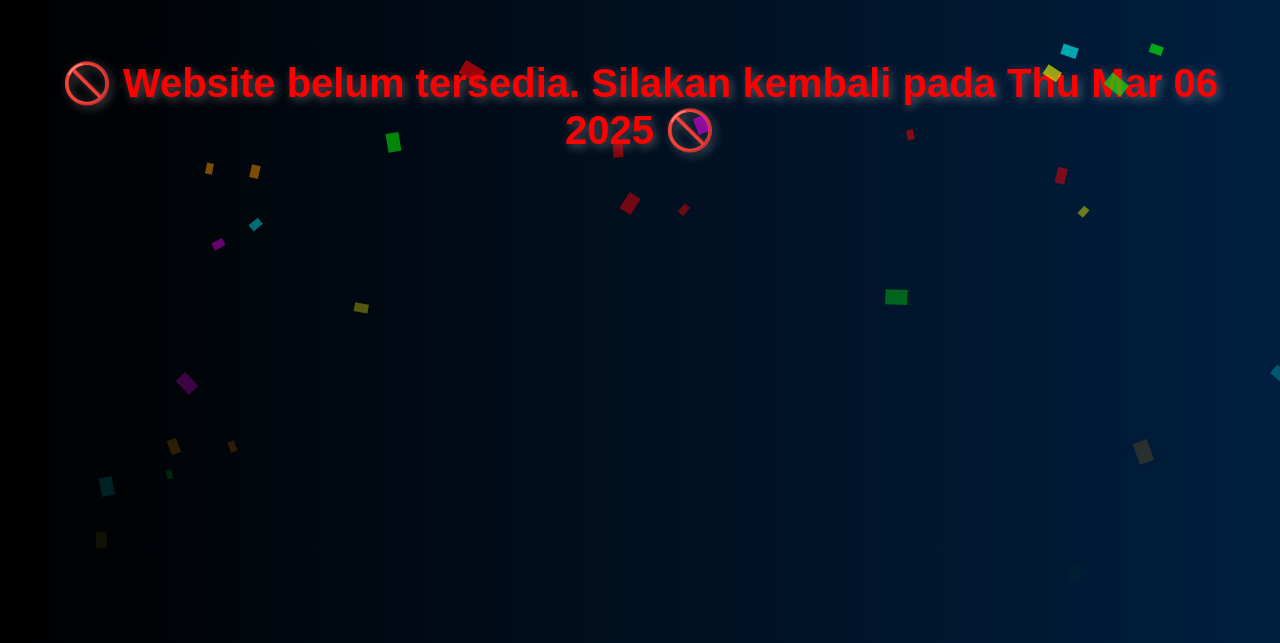
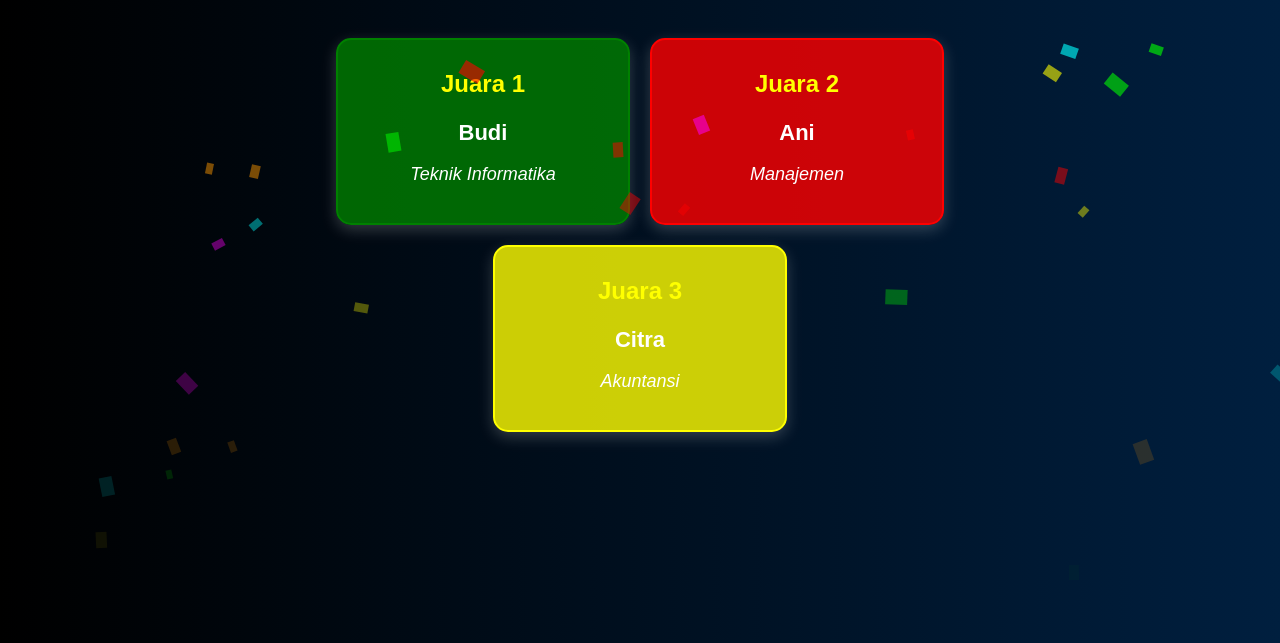
Before and after one commit to kuiz-ops/kuiserpeel, a plain HTML site: page index.html in a window 1280 px wide. Shown: the part 213-856 px from the top of the page. Drawn offline with Linux system fonts and the light colour scheme.

Commit message:
Update index.html
tanggal

```diff
--- a/index.html
+++ b/index.html
@@ -22,12 +22,12 @@
 
 
         <div class="winner-box second">
-            <h2>Juara 2</h2>
+            <h2>Juara 1</h2>
             <p class="name">Budi</p>
             <p class="major">Teknik Informatika</p>
         </div>
         <div class="winner-box first">
-            <h2>Juara 1</h2>
+            <h2>Juara 2</h2>
             <p class="name">Ani</p>
             <p class="major">Manajemen</p>
         </div>
@@ -42,7 +42,7 @@
 
 <script>
     // Tentukan tanggal rilis (format: YYYY-MM-DD)
-    const releaseDate = new Date("2025-03-06"); // Ganti dengan tanggal yang kamu inginkan
+    const releaseDate = new Date("2025-02-26"); // Ganti dengan tanggal yang kamu inginkan
     const currentDate = new Date(); // Ambil tanggal saat ini
 
     // Jika tanggal sekarang kurang dari tanggal rilis, tampilkan pesan & blok akses
```
